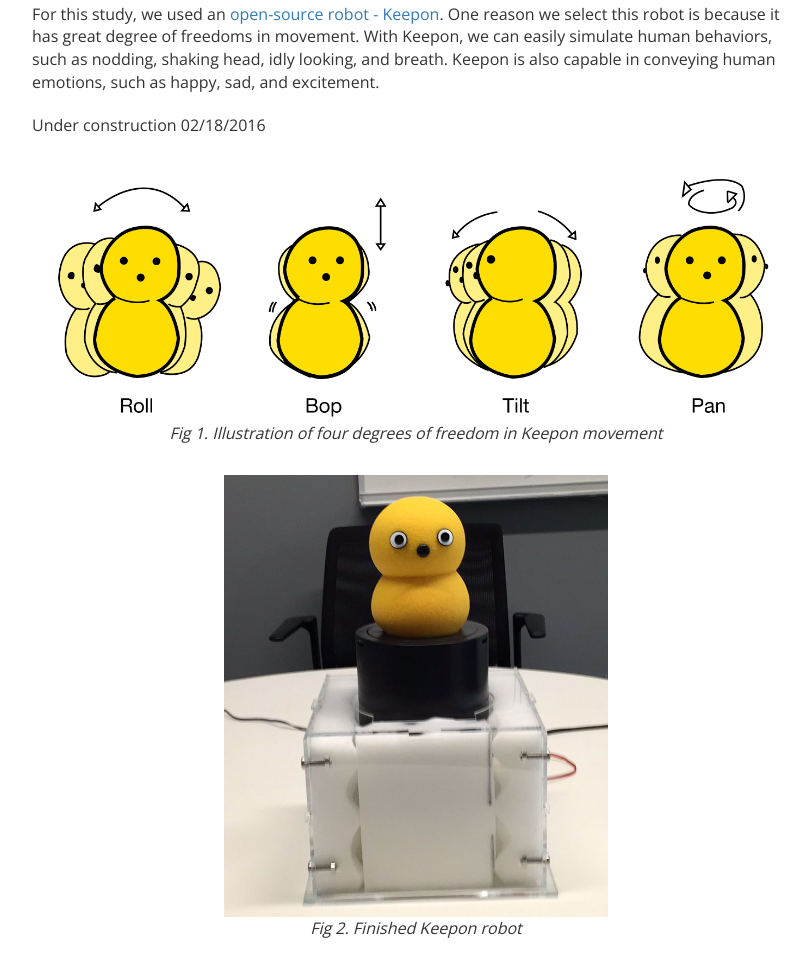
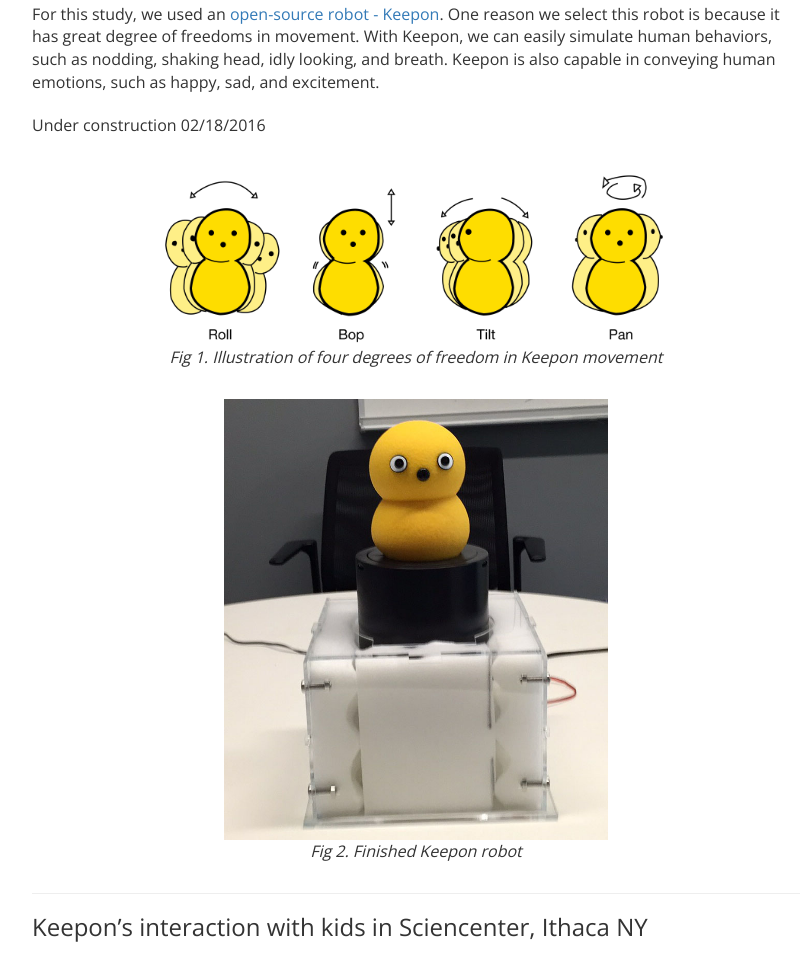
Before and after one commit to yuqicornell/yuqicornell.github.io, a plain HTML site: page projects/keepon.html in a window 1280 px wide. Shown: the part 1014-1978 px from the top of the page, without its empty margins (224-1030 px from the left). Drawn offline with nearby package versions, Linux system fonts and the light colour scheme.

Commit message:
under construction for index

```diff
--- a/css/project.css
+++ b/css/project.css
@@ -66,6 +66,9 @@ img{
 .sampleImages#keeponbot img{
     max-width: 50%;
 }
+.sampleImages#keeponfreedom img{
+    max-width: 70%;
+}
 
 .sampleImages#sketchUI img{
     max-width: 100%;
--- a/projects/keepon.html
+++ b/projects/keepon.html
@@ -122,7 +122,7 @@
 
             <h4 class="procedure"></h4>
             <p>Under construction 02/18/2016</p>
-            <div class="sampleImages">
+            <div class="sampleImages" id="keeponfreedom">
                 <figure>
                     <img src="../img/keepon/mykeeponDOF.png" alt="Keepon movement DOF" />
                     <figcaption><em>Fig 1. Illustration of four degrees of freedom in Keepon movement</em></figcaption>
```
Also changed, not shown: index.html (+1 -1 lines), 1 other file.
